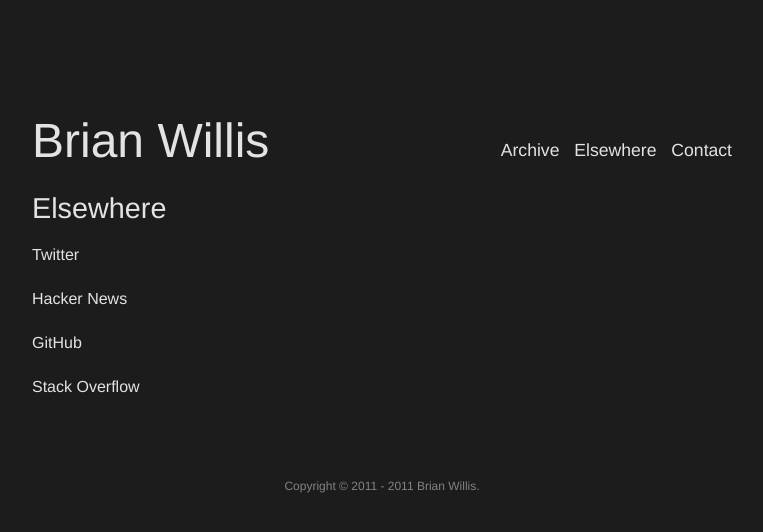
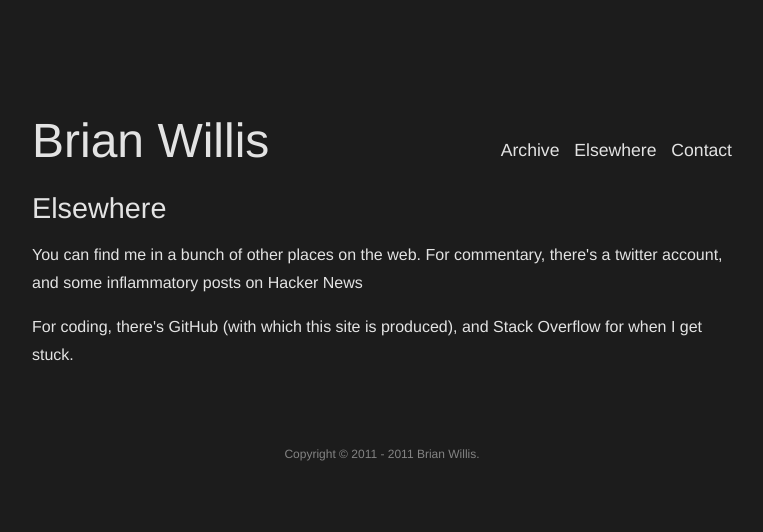
Before and after one commit to brianwillis/brianwillis.github.com, a Jekyll site: the page built from elsewhere.html, in a window 1280 px wide. Shown: the top 532 px of the page, without its empty margins (258-1021 px from the left). Built offline with Jekyll 4.4.1, drawn with Linux system fonts in a browser that asks for light colours; Markdown is read by kramdown in place of the engine named in the settings.

Commit message:
Made the Elsewhere page less boring.

```diff
--- a/elsewhere.html
+++ b/elsewhere.html
@@ -4,8 +4,6 @@ title: Elsewhere
 ---
         <h2>Elsewhere</h2>
         <div class="postcontent">
-            <p><a href="http://twitter.com/brianfromwgtn" title="Twitter">Twitter</a></p>
-            <p><a href="http://news.ycombinator.com/user?id=brianwillis" title="Hacker News">Hacker News</a></p>
-            <p><a href="http://github.com/brianwillis" title="Github">GitHub</a></p>
-            <p><a href="http://stackoverflow.com/users/118/brian-willis" title="Stack Overflow">Stack Overflow</a></p>
+            <p>You can find me in a bunch of other places on the web. For commentary, there's a <a href="http://twitter.com/brianfromwgtn" title="Twitter">twitter</a> account, and some inflammatory posts on <a href="http://news.ycombinator.com/user?id=brianwillis" title="Hacker News">Hacker News</a></p>
+            <p>For coding, there's <a href="http://github.com/brianwillis" title="Github">GitHub</a> (with which this site is produced), and <a href="http://stackoverflow.com/users/118/brian-willis" title="Stack Overflow">Stack Overflow</a> for when I get stuck.</p>
         </div>
```
